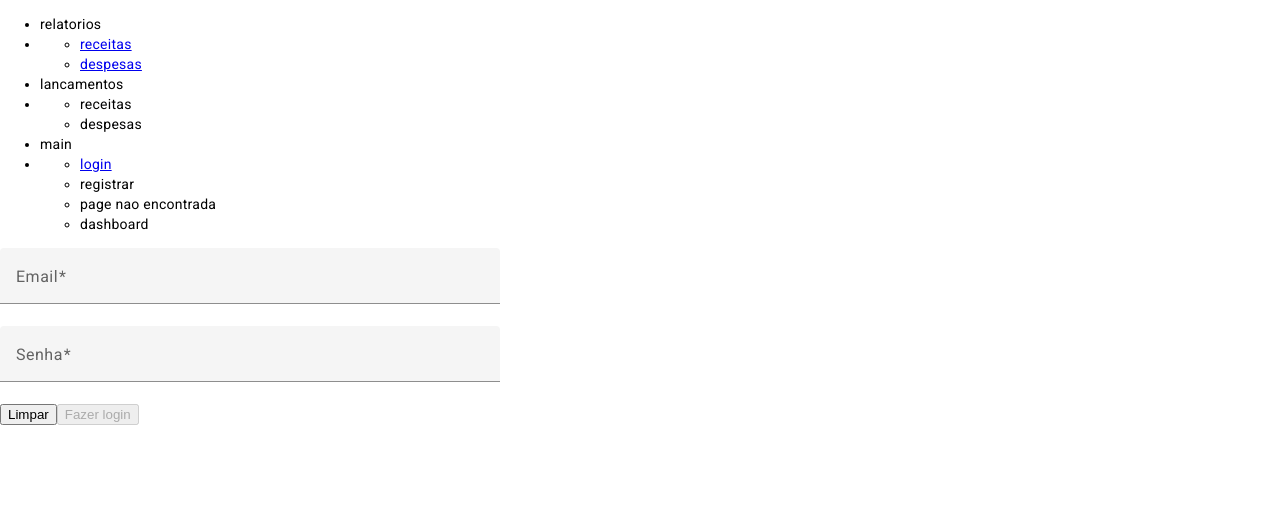
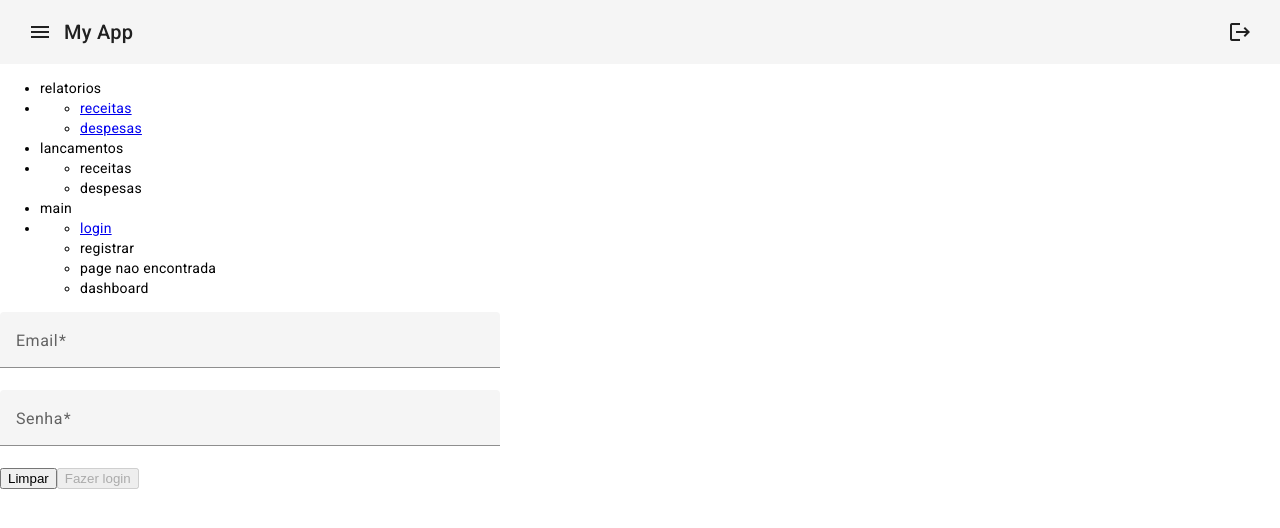
Before and after one commit to thiagotcx/aula, an Angular app: page /main/login in a window 1280 px wide. Shown: the top 528 px of the page. Built offline with nearby package versions, Linux system fonts and the light colour scheme.

Commit message:
feat: implementar estrutura base do navbar

```diff
--- a/src/app/components/navbar/navbar.component.html
+++ b/src/app/components/navbar/navbar.component.html
@@ -1 +1,46 @@
-<p>navbar works!</p>
+<mat-toolbar>
+  <button mat-icon-button class="example-icon" aria-label="Example icon-button with menu icon">
+    <mat-icon>menu</mat-icon>
+  </button>
+  <span>My App</span>
+  <span class="example-spacer"></span>
+
+  <button mat-icon-button class="example-icon favorite-icon"
+    *ngIf="!isAuth">
+    <mat-icon>login</mat-icon>
+  </button>
+
+  <button mat-icon-button class="example-icon" (click)="logout()"
+  *ngIf="isAuth">
+    <mat-icon>logout</mat-icon>
+  </button>
+
+</mat-toolbar>
+
+
+
+<ul>
+  <li>relatorios</li>
+  <li>
+    <ul>
+      <li><a routerLink="/relatorios/receitas">receitas</a></li>
+      <li><a routerLink="/relatorios/despesas">despesas</a></li>
+    </ul>
+  </li>
+  <li>lancamentos</li>
+  <li>
+    <ul>
+      <li>receitas</li>
+      <li>despesas</li>
+    </ul>
+  </li>
+  <li>main</li>
+  <li>
+    <ul>
+      <li><a routerLink="/main/login">login</a></li>
+      <li>registrar</li>
+      <li>page nao encontrada</li>
+      <li>dashboard</li>
+    </ul>
+  </li>
+</ul>
--- a/src/app/components/navbar/navbar.component.scss
+++ b/src/app/components/navbar/navbar.component.scss
@@ -0,0 +1,3 @@
+.example-spacer {
+  flex: 1 1 auto;
+}
--- a/src/app/components/navbar/navbar.component.ts
+++ b/src/app/components/navbar/navbar.component.ts
@@ -1,4 +1,5 @@
 import { Component } from '@angular/core';
+import { AutenticacaoState } from 'src/app/shared/states/autenticacao.state';
 
 @Component({
   selector: 'app-navbar',
@@ -7,4 +8,20 @@ import { Component } from '@angular/core';
 })
 export class NavbarComponent {
 
+  public isAuth: boolean;
+
+  constructor(private authState: AutenticacaoState) {
+    this.isAuth = authState.getIsAuth();
+  }
+
+  public logout(): void {
+    this.authState.setIsAuth(false);
+    this.isAuth = false
+
+    console.log({
+      isAuth: this.isAuth,
+      state: this.authState.getIsAuth()
+    })
+  }
+
 }
--- a/src/app/components/root/app.component.html
+++ b/src/app/components/root/app.component.html
@@ -1,26 +1,3 @@
-<ul>
-  <li>relatorios</li>
-  <li>
-    <ul>
-      <li><a routerLink="/relatorios/receitas">receitas</a></li>
-      <li><a routerLink="/relatorios/despesas">despesas</a></li>
-    </ul>
-  </li>
-<li>lancamentos</li>
-<li>
-  <ul>
-    <li>receitas</li>
-    <li>despesas</li>
-  </ul>
-</li><li>main</li>
-<li>
-  <ul>
-    <li><a routerLink="/main/login">login</a></li>
-    <li>registrar</li>
-    <li>page nao encontrada</li>
-    <li>dashboard</li>
-  </ul>
-</li>
-</ul>
+<app-navbar></app-navbar>
 
 <router-outlet></router-outlet>
```
Also changed, not shown: src/app/app.module.ts (+7 -1 lines).
